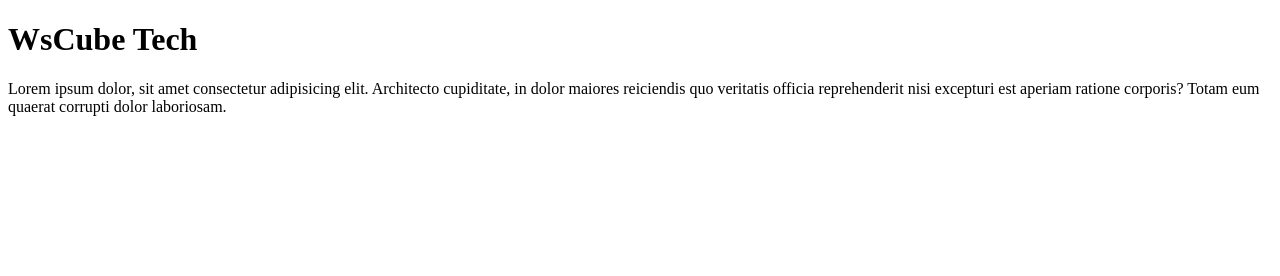
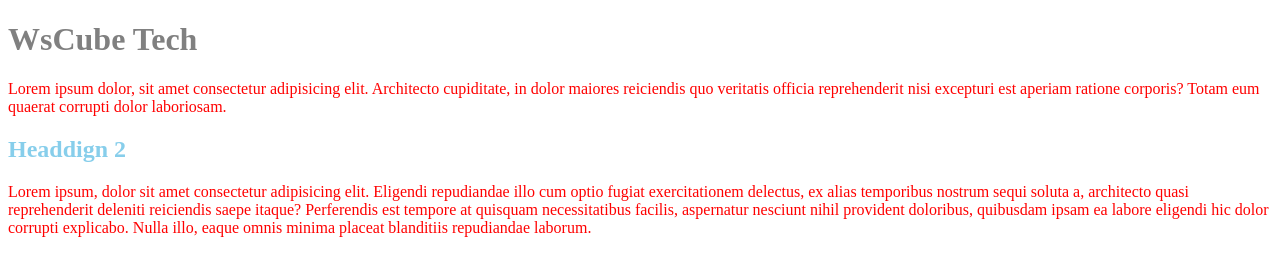
Before and after one commit to developrrAshish/first_project, a plain HTML site: page index.html in a window 1280 px wide. Drawn offline with Linux system fonts and the light colour scheme.

Commit message:
style add and h2 and pare addd

```diff
--- a/index.html
+++ b/index.html
@@ -4,6 +4,17 @@
     <meta charset="UTF-8" />
     <meta name="viewport" content="width=device-width, initial-scale=1.0" />
     <title>Document</title>
+    <style>
+      h1 {
+        color: gray;
+      }
+      p {
+        color: red;
+      }
+      h2 {
+        color: skyblue;
+      }
+    </style>
   </head>
   <body>
     <h1>WsCube Tech</h1>
@@ -13,5 +24,16 @@
       reprehenderit nisi excepturi est aperiam ratione corporis? Totam eum
       quaerat corrupti dolor laboriosam.
     </p>
+
+    <h2>Headdign 2</h2>
+    <p>
+      Lorem ipsum, dolor sit amet consectetur adipisicing elit. Eligendi
+      repudiandae illo cum optio fugiat exercitationem delectus, ex alias
+      temporibus nostrum sequi soluta a, architecto quasi reprehenderit deleniti
+      reiciendis saepe itaque? Perferendis est tempore at quisquam
+      necessitatibus facilis, aspernatur nesciunt nihil provident doloribus,
+      quibusdam ipsam ea labore eligendi hic dolor corrupti explicabo. Nulla
+      illo, eaque omnis minima placeat blanditiis repudiandae laborum.
+    </p>
   </body>
 </html>
```
